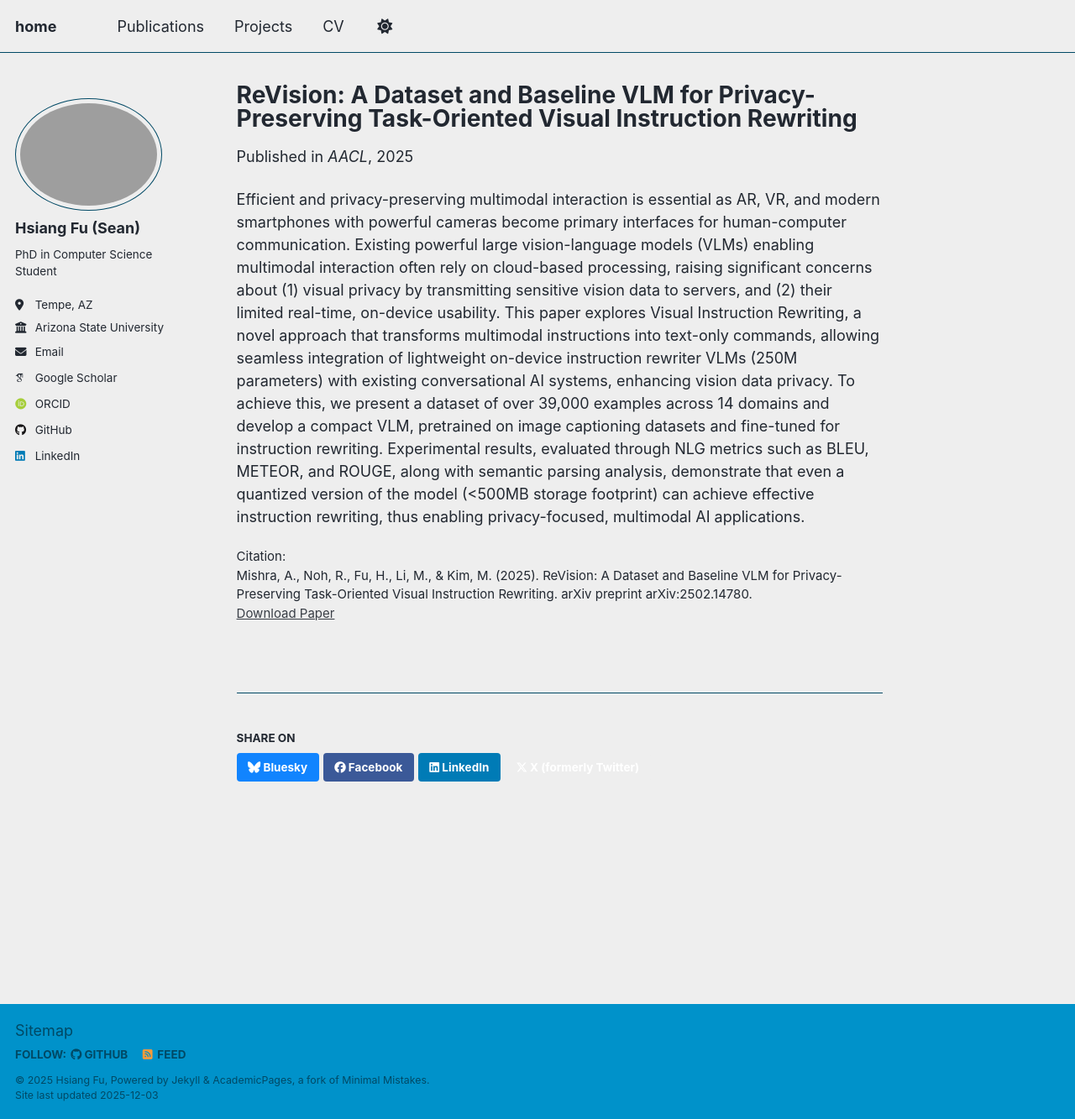
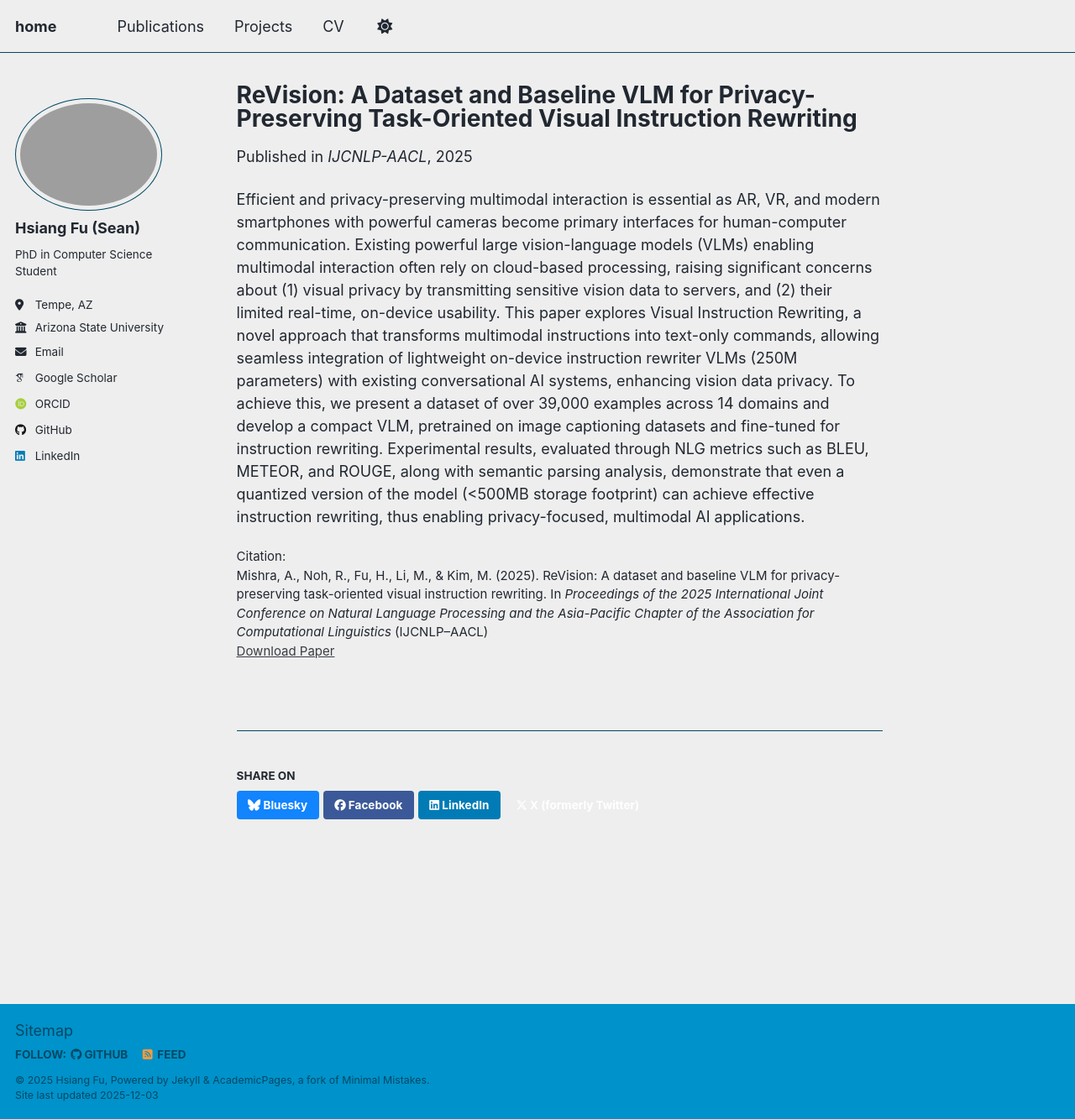
Before and after one commit to hsiang-fu/hsiang-fu.github.io, a Jekyll site: the page built from _publications/2025-02-20-revision.md, in a window 1280 px wide and 1333 px high. Shown: the whole window at 84% size. Built offline with Jekyll 4.4.1, drawn with Linux system fonts in a browser that asks for light colours; some web fonts are replaced; a script that is not in the unit is left out.

Commit message:
updated files

```diff
--- a/_pages/publications.html
+++ b/_pages/publications.html
@@ -6,7 +6,7 @@ author_profile: true
 ---
 
 {% if site.author.googlescholar %}
-  <div class="wordwrap">You can also find my articles on my <a href="https://scholar.google.com/citations?user=R7oQL2UAAAAJ&hl=en"><strong>Google Scholar </strong></a>profile.</div>
+  <div class="wordwrap">You can also find my full list of publications on my <a href="https://scholar.google.com/citations?user=R7oQL2UAAAAJ&hl=en"><strong>Google Scholar </strong></a>profile.</div>
 {% endif %}
 
 {% include base_path %}
--- a/_publications/2025-02-20-revision.md
+++ b/_publications/2025-02-20-revision.md
@@ -4,12 +4,12 @@ collection: publications
 category: conferences
 permalink: /publication/2025-02-20-revision
 excerpt: 'This paper explores Visual Instruction Rewriting, a novel approach that transforms multimodal instructions into text-only commands, allowing seamless integration of lightweight on-device instruction rewriter VLMs (250M parameters) with existing conversational AI systems, enhancing vision data privacy.'
-date: 2025-02-20
-venue: 'AACL'
+date: 2025-11-10
+venue: 'IJCNLP-AACL'
 slidesurl: #'http://academicpages.github.io/files/slides1.pdf'
 paperurl: 'https://arxiv.org/pdf/2502.14780'
 bibtexurl: #'http://academicpages.github.io/files/bibtex1.bib'
-citation: '<br>Mishra, A., Noh, R., Fu, H., Li, M., & Kim, M. (2025). ReVision: A Dataset and Baseline VLM for Privacy-Preserving Task-Oriented Visual Instruction Rewriting. arXiv preprint arXiv:2502.14780.'
+citation: '<br>Mishra, A., Noh, R., Fu, H., Li, M., & Kim, M. (2025). ReVision: A dataset and baseline VLM for privacy-preserving task-oriented visual instruction rewriting. In <i>Proceedings of the 2025 International Joint Conference on Natural Language Processing and the Asia-Pacific Chapter of the Association for Computational Linguistics</i> (IJCNLP–AACL)'
 ---
 
 Efficient and privacy-preserving multimodal interaction is essential as AR, VR, and modern smartphones with powerful cameras become primary interfaces for human-computer communication. Existing powerful large vision-language models (VLMs) enabling multimodal interaction often rely on cloud-based processing, raising significant concerns about (1) visual privacy by transmitting sensitive vision data to servers, and (2) their limited real-time, on-device usability. This paper explores Visual Instruction Rewriting, a novel approach that transforms multimodal instructions into text-only commands, allowing seamless integration of lightweight on-device instruction rewriter VLMs (250M parameters) with existing conversational AI systems, enhancing vision data privacy. To achieve this, we present a dataset of over 39,000 examples across 14 domains and develop a compact VLM, pretrained on image captioning datasets and fine-tuned for instruction rewriting. Experimental results, evaluated through NLG metrics such as BLEU, METEOR, and ROUGE, along with semantic parsing analysis, demonstrate that even a quantized version of the model (<500MB storage footprint) can achieve effective instruction rewriting, thus enabling privacy-focused, multimodal AI applications.
--- a/assets/css/academicons.css
+++ b/assets/css/academicons.css
@@ -527,7 +527,7 @@
 }
 
 .ai-border {
-border: solid 0.08em #eee;
+border: solid 0.08em #fff;
 border-radius: .1em;
   padding: .2em .25em .15em;
 }
```
Also changed, not shown: assets/css/academicons.min.css.
